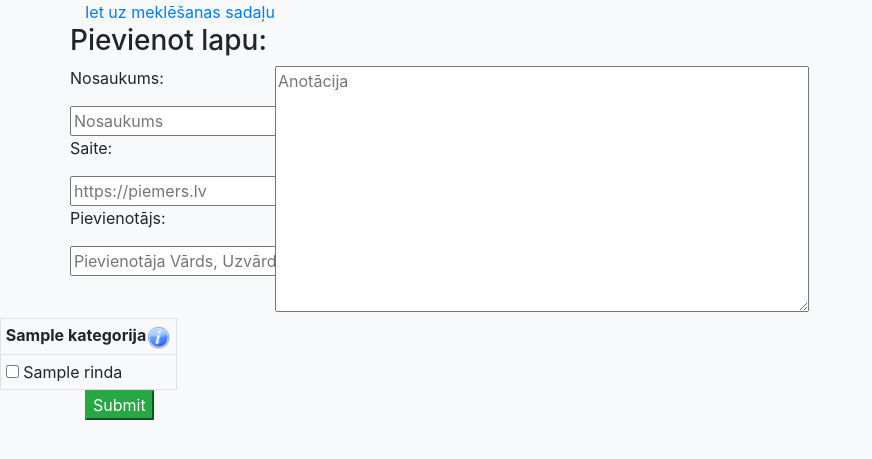
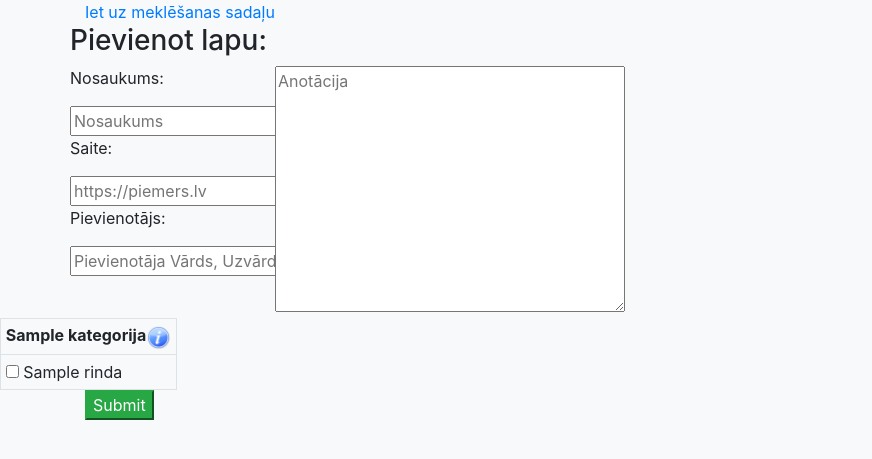
Before and after one commit to martabritala/skolotajuDB, a Flask app: template templates/index1.html in a window 1280 px wide. Shown: the top 459 px of the page, without its empty margins (0-872 px from the left). Run offline with Flask 2, Linux system fonts and the light colour scheme; the template is opened without the code that fills it: most values are stand-ins (such as "Sample title", 1, 10 or a date in 2020); parts of the project's set-up code (start-up, migrations or seed data) failed here and were passed over; some libraries are stand-ins or nearby versions.

Commit message:
pedinas??

```diff
--- a/templates/index1.html
+++ b/templates/index1.html
@@ -12,7 +12,7 @@
     <script type="text/javascript" charset="UTF-8">
     </script>
   </head>
-  <body class="bg-light" onload="ieladejotPievienot({{saites}})">
+  <body class="bg-light" onload="ieladejotPievienot('{{saites}}')">
     <div class="container">
     <a href="./mekletajs">Iet uz meklēšanas sadaļu</a>
     <form method="POST">
@@ -35,7 +35,7 @@
         </div>
       </div>
       <div class="col col-4">
-        <textarea name="anotacija" rows="10" cols="50" placeholder="Anotācija"></textarea>
+        <textarea style="width: 100%;" name="anotacija" rows="10" cols="50" placeholder="Anotācija"></textarea>
       </div>
       <div id="infovieta" class="col col-6">
       </div>
```
